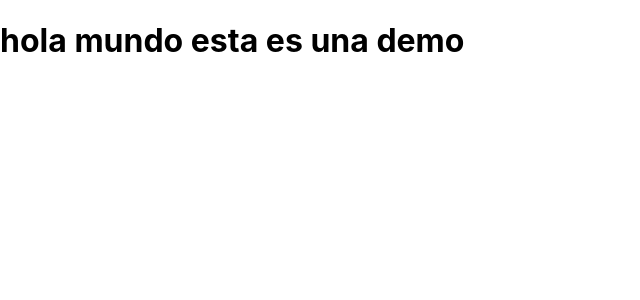
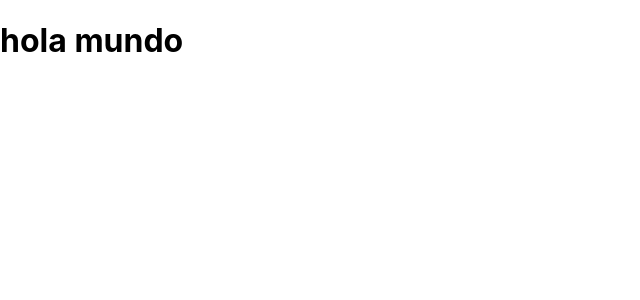
Before and after one commit to mati-gonz/MojoDojoCasaHouse-Frontend, a React (Create React App) app: page / in a window 1280 px wide. Shown: the top 300 px of the page, without its empty margins (0-640 px from the left). Built offline with nearby package versions, Linux system fonts and the light colour scheme.

Commit message:
last commit

```diff
--- a/src/App.js
+++ b/src/App.js
@@ -1,7 +1,7 @@
 function App () {
   return (
     <div >
-      <h1>hola mundo esta es una demo</h1>
+      <h1>hola mundo</h1>
     </div>
   )
 }
```
Also changed, not shown: 1 other file (tests, documents, lock files or other folders).
